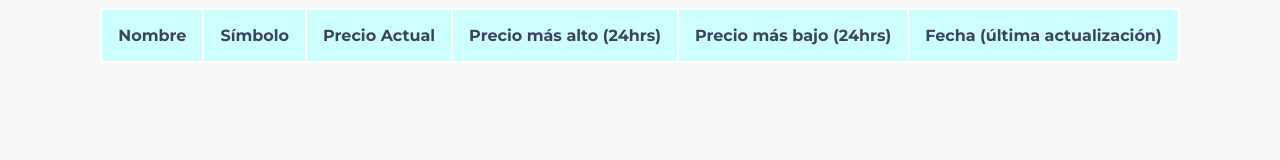
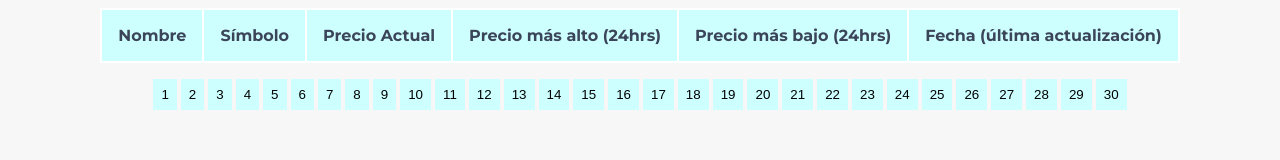
Before and after one commit to Jesvadtz/criptomonedas, a plain HTML site: page index.html in a window 1280 px wide. Drawn offline with nearby package versions, Linux system fonts and the light colour scheme; no server answers.

Commit message:
Agregando paginación

```diff
--- a/functions.js
+++ b/functions.js
@@ -1,6 +1,10 @@
+let page = 1;
+let printTable;
+
 $(document).ready(function () {
+  printTable = (page) => {
     let consapi = {
-    url: `https://api.coingecko.com/api/v3/coins/markets?vs_currency=mxn`,
+      url: `https://api.coingecko.com/api/v3/coins/markets?vs_currency=mxn&page=${page}`,
       method: "GET",
       timeout: 0,
     };
@@ -23,7 +27,9 @@ $(document).ready(function () {
               ),
             $("<th/>").attr("class", "name").text(object.id),
             $("<th/>").attr("class", "simbolo").text(object.symbol),
-          $("<th/>").attr("class", "precio").text(`$ ${object.current_price}`),
+            $("<th/>")
+              .attr("class", "precio")
+              .text(`$ ${object.current_price}`),
             $("<th/>").attr("class", "precioAlto").text(`$ ${object.high_24h}`),
             $("<th/>").attr("class", "precioAlto").text(`$ ${object.low_24h}`),
             $("<th/>")
@@ -33,4 +39,30 @@ $(document).ready(function () {
         );
       });
     });
+  };
+  printTable();
 });
+
+//Pagination
+$("#pages").append("<div/>"), $("div").attr("id", "pagination");
+
+for (let i = 1; i < 31; i++) {
+  let botonPag = document.createElement("button");
+  botonPag.innerText = i;
+
+  // console.log(botonPag);
+
+  botonPag.onclick = () => {
+    page = parseInt(i);
+    deleteAllinDiv();
+    printTable(i);
+  };
+  $("#pagination").append(botonPag);
+}
+
+//Función para borrar elementos
+function deleteAllinDiv() {
+  while (dataCripto.hasChildNodes()) {
+    dataCripto.removeChild(dataCripto.lastChild);
+  }
+}
--- a/index.html
+++ b/index.html
@@ -33,6 +33,8 @@
     </table>
   </section>
 
+  <section id="pages"></section>
+
   <script src="functions.js"></script>
 </body>
 
--- a/styles.css
+++ b/styles.css
@@ -4,8 +4,10 @@ body {
 }
 section {
   display: flex;
+  flex-direction: column;
   justify-content: center;
   align-items: center;
+  gap: 2rem;
 }
 table {
   background-color: white;
@@ -28,3 +30,12 @@ thead th {
 .name {
   text-align: left;
 }
+#pagination {
+  flex-direction: row;
+}
+button {
+  padding: 8px;
+  margin: 16px 2px;
+  background-color: #cdffff;
+  border: none;
+}
```
Lines whose indentation alone changed are shown as unchanged.
